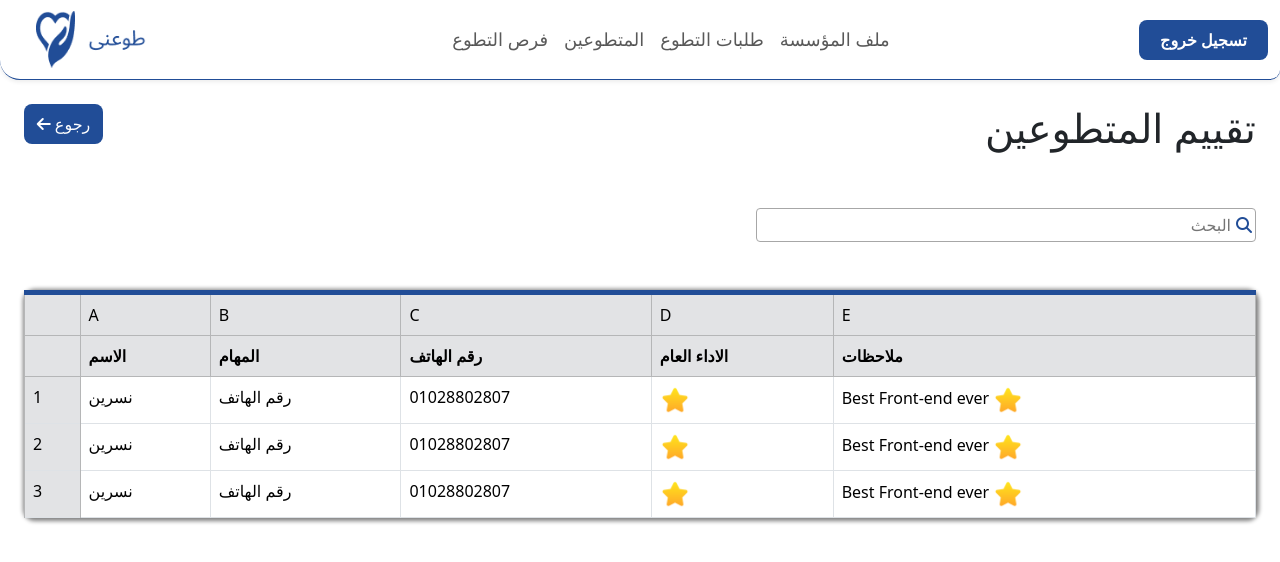
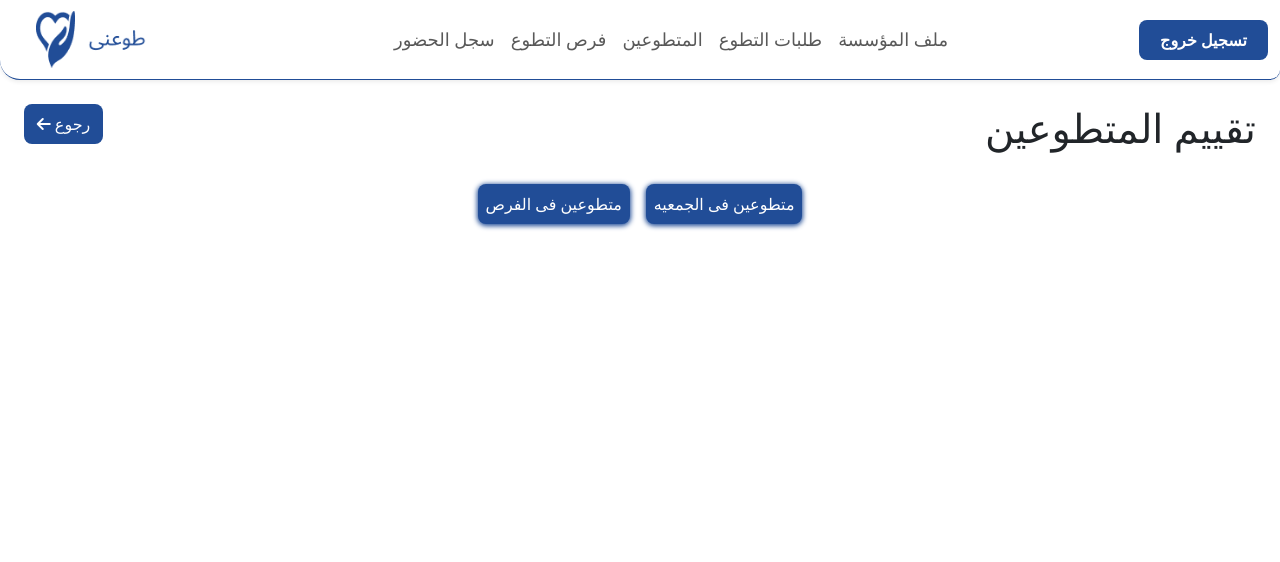
Before and after one commit to zyadshrakey/taw3ny, a React (Create React App) app: page /volunteer in a window 1280 px wide. Shown: the top 562 px of the page. Built offline with nearby package versions, Linux system fonts and the light colour scheme; sample sign-in values are in the browser's storage; a web font is replaced by a local one.

Commit message:
update changes

```diff
--- a/src/App.jsx
+++ b/src/App.jsx
@@ -11,6 +11,11 @@ import VolunteerRequestes from "./Component/VolunteerRequestes/VolunteerRequeste
 import VolunteerOpportunities from "./Component/VolunteerOpportunities/VolunteerOpportunities";
 import Profile from "./Component/Profile/Profile";
 import Home from "./Component/Home/Home";
+import VolunteerInOpportunity from "./Component/VolunteerInOpportunity/VolunteerInOpportunity";
+import VolunteerCharity from "./Component/VolunteerCharity/VolunteerCharity";
+import AttendanceTable from "./Component/AttendanceTable/AttendanceTable";
+import AttendanceRecord from "./Component/AttendanceRecord/AttendanceRecord";
+import GenerateQR from "./Component/GenerateQR/GenerateQR";
 
 function App() {
 
@@ -70,6 +75,46 @@ function App() {
             </ProtectedRoute>
           ),
         },
+        {
+          path: "volunteerinopportunity",
+          element: (
+            <ProtectedRoute>
+              <VolunteerInOpportunity userData={userData}/>
+            </ProtectedRoute>
+          ),
+        },
+        {
+          path: "volunteercharity",
+          element: (
+            <ProtectedRoute>
+              <VolunteerCharity userData={userData}/>
+            </ProtectedRoute>
+          ),
+        },
+        {
+          path: "attentancetable",
+          element: (
+            <ProtectedRoute>
+              <AttendanceTable userData={userData}/>
+            </ProtectedRoute>
+          ),
+        },
+        {
+          path: "attentancerecord",
+          element: (
+            <ProtectedRoute>
+              <AttendanceRecord userData={userData}/>
+            </ProtectedRoute>
+          ),
+        },
+        {
+          path: "generateqr",
+          element: (
+            <ProtectedRoute>
+              <GenerateQR userData={userData}/>
+            </ProtectedRoute>
+          ),
+        },
       ],
     },
   ]);
--- a/src/Component/Navbar/Navbar.jsx
+++ b/src/Component/Navbar/Navbar.jsx
@@ -38,7 +38,11 @@ const Navbar = () => {
         <div className="collapse navbar-collapse" id="navbarContent">
           <ul className="navbar-nav mx-auto mb-2 mb-lg-0 fs-5 fw-bold">
 
-
+          <li style={{fontWeight:'400', fontSize:'18px'}} className="nav-item">
+              <Link className="nav-link" to="/attentancerecord">
+                سجل الحضور
+              </Link>
+            </li>
             <li style={{fontWeight:'400', fontSize:'18px'}} className="nav-item">
               <Link className="nav-link" to="/opportunities">
                 فرص التطوع
--- a/src/Component/Volunteer/Volunteer.jsx
+++ b/src/Component/Volunteer/Volunteer.jsx
@@ -1,4 +1,4 @@
-import { useNavigate } from "react-router-dom";
+import { Link, useNavigate } from "react-router-dom";
 
 function Volunteer() {
 
@@ -20,61 +20,14 @@ function Volunteer() {
           </div>
         </div>
 
-        <div className="p-4 d-flex flex-row align-items-center justify-content-end volunteerInput">
-          <input className="py-1 px-4 position-relative" style={{width:'500px', borderRadius:'4px', border:'1px solid rgba(167, 167, 167, 1)'}}
-          type="text" placeholder="البحث" dir="rtl"/>
-          <i style={{color:'rgba(33, 77, 151, 1)'}} class="fa-solid fa-magnifying-glass position-absolute px-1"></i>
+        <div className="d-flex flex-wrap justify-content-center align-content-center gap-3">
+          <div>
+            <button className="detailBtn border-0 p-2" style={{backgroundColor:'rgba(33, 77, 151, 1)', borderRadius:'8px'}}><Link to={'/volunteerinopportunity'} className="text-decoration-none " style={{color:'white'}}>متطوعين فى الفرص</Link></button>
+          </div>
+          <div>
+          <button className="detailBtn border-0 p-2" style={{backgroundColor:'rgba(33, 77, 151, 1)', borderRadius:'8px'}}><Link to={'/volunteercharity'}  className="text-decoration-none " style={{color:'white'}}>متطوعين فى الجمعيه </Link></button>
+          </div>
         </div>
-
-        <div className="p-4 volunteerTable">
-          <table className="table table-bordered" style={{boxShadow:'1px 1px 4px 2px gray', borderRadius:'10px'}}>
-            <thead className="table-secondary" style={{borderTop:'5px solid #214D97'}}>
-              <tr>
-                <td></td>
-                <td>A</td>
-                <td>B</td>
-                <td>C</td>
-                <td>D</td>
-                <td>E</td>
-              </tr>
-              <tr>
-                <th></th>
-                <th>الاسم</th>
-                <th>المهام</th>
-                <th>رقم الهاتف</th>
-                <th>الاداء العام</th>
-                <th>ملاحظات</th>
-              </tr>
-            </thead>
-            <tbody>
-              <tr>
-                <td className="table-secondary">1</td>
-                <td>نسرين</td>
-                <td>رقم الهاتف</td>
-                <td>01028802807</td>
-                <td><img src={`/star.png`} alt="starIcon" width={'30px'} /></td>
-                <td>Best Front-end ever <img src={`/star.png`} alt="starIcon" width={'30px'} /></td>
-              </tr>
-              <tr>
-                <td className="table-secondary">2</td>
-                <td>نسرين</td>
-                <td>رقم الهاتف</td>
-                <td>01028802807</td>
-                <td><img src={`/star.png`} alt="starIcon" width={'30px'} /></td>
-                <td>Best Front-end ever <img src={`/star.png`} alt="starIcon" width={'30px'} /></td>
-              </tr>
-              <tr>
-                <td className="table-secondary">3</td>
-                <td>نسرين</td>
-                <td>رقم الهاتف</td>
-                <td>01028802807</td>
-                <td><img src={`/star.png`} alt="starIcon" width={'30px'} /></td>
-                <td>Best Front-end ever <img src={`/star.png`} alt="starIcon" width={'30px'} /></td>
-              </tr>
-            </tbody>
-          </table>
-        </div>
-
       </div>
     </>
   );
--- a/src/index.css
+++ b/src/index.css
@@ -87,3 +87,11 @@ main .img-box .imgGround{
     left: 20px;
   }
 }
+
+.detailBtn{
+  box-shadow: 0px 1px 5px 1px rgba(33, 77, 151, 1);
+  transition: all 0.2 ease;
+}
+.detailBtn:hover{
+  box-shadow: 0px 3px 5px 2px rgb(35, 78, 152);
+}
```
